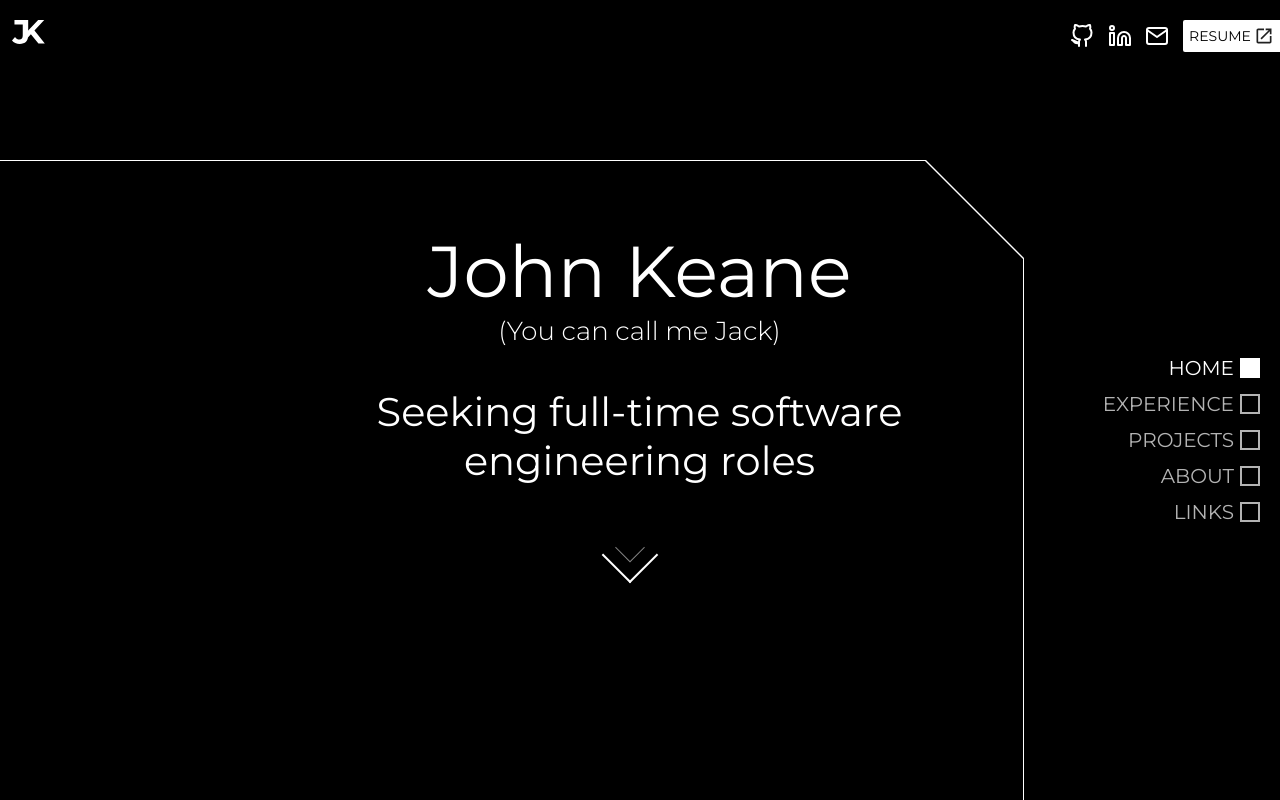
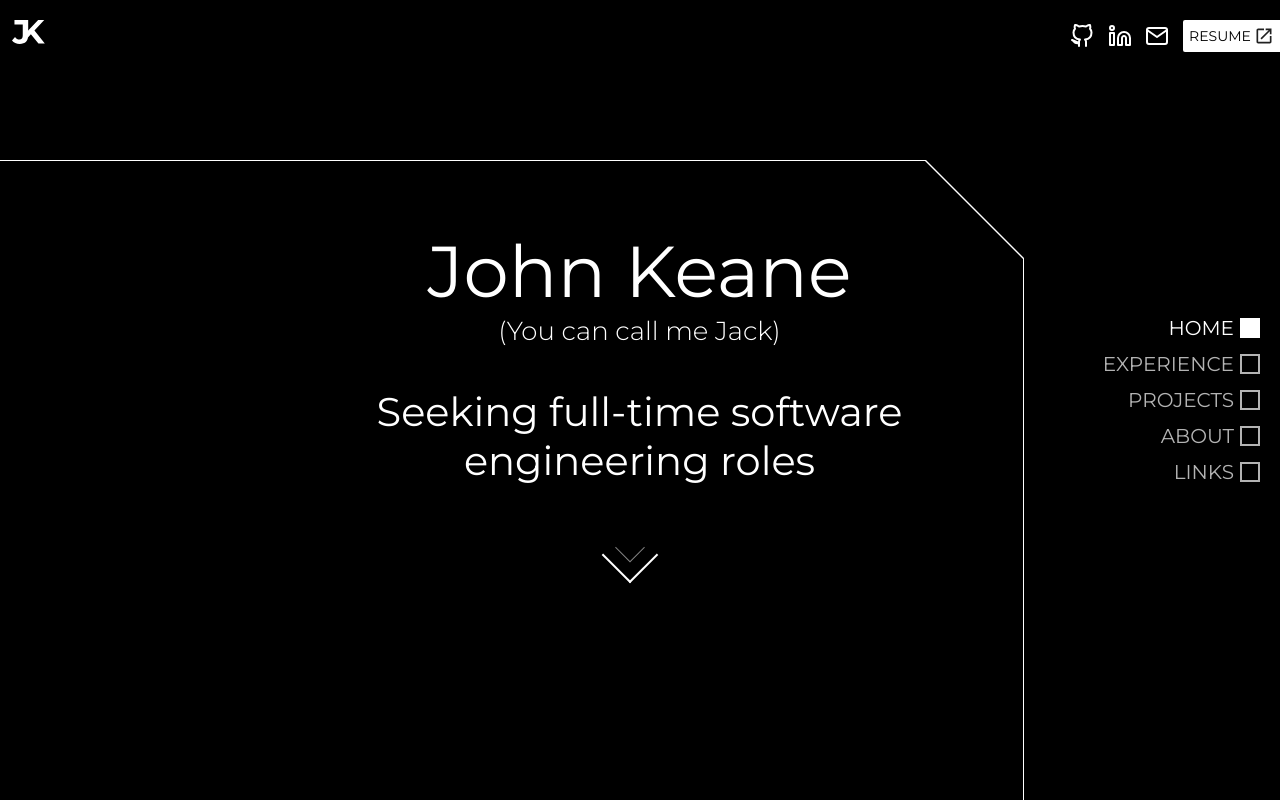
Before and after one commit to jakeane/portfolio, a Next.js app: page / in a window 1280 px wide. Shown: the top 800 px of the page. Built offline with nearby package versions, Linux system fonts and the light colour scheme.

Commit message:
fix navbar alignment

```diff
--- a/styles/NavBar.module.css
+++ b/styles/NavBar.module.css
@@ -1,11 +1,8 @@
 .nav {
     position: fixed;
     right: 0;
-    top: 0;
-    bottom: 0;
-    margin-top: auto;
-    margin-bottom: auto;
-    height: 100px;
+    top: 50%;
+    transform: translate(0%, -50%);
     z-index: 10;
   }
 
```
